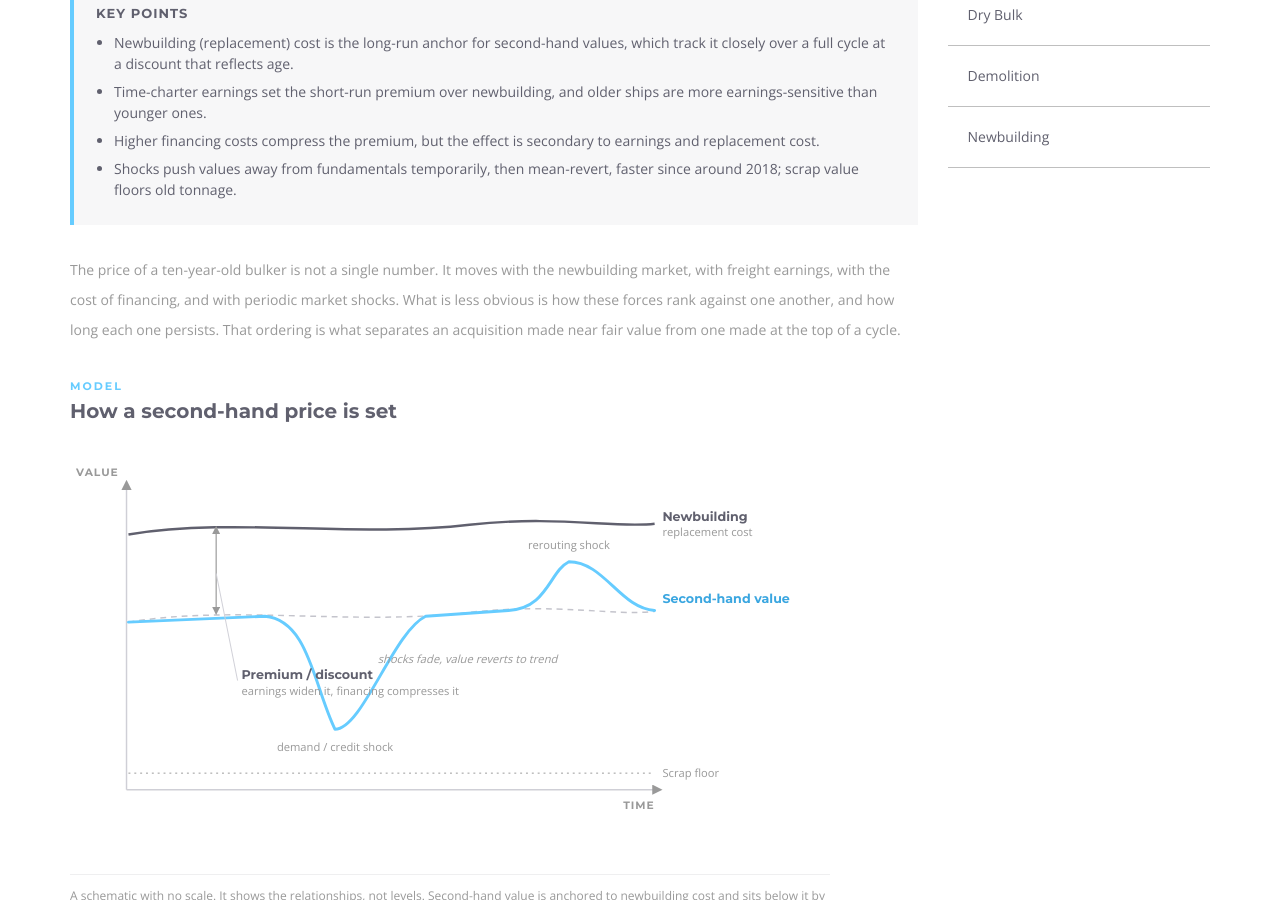
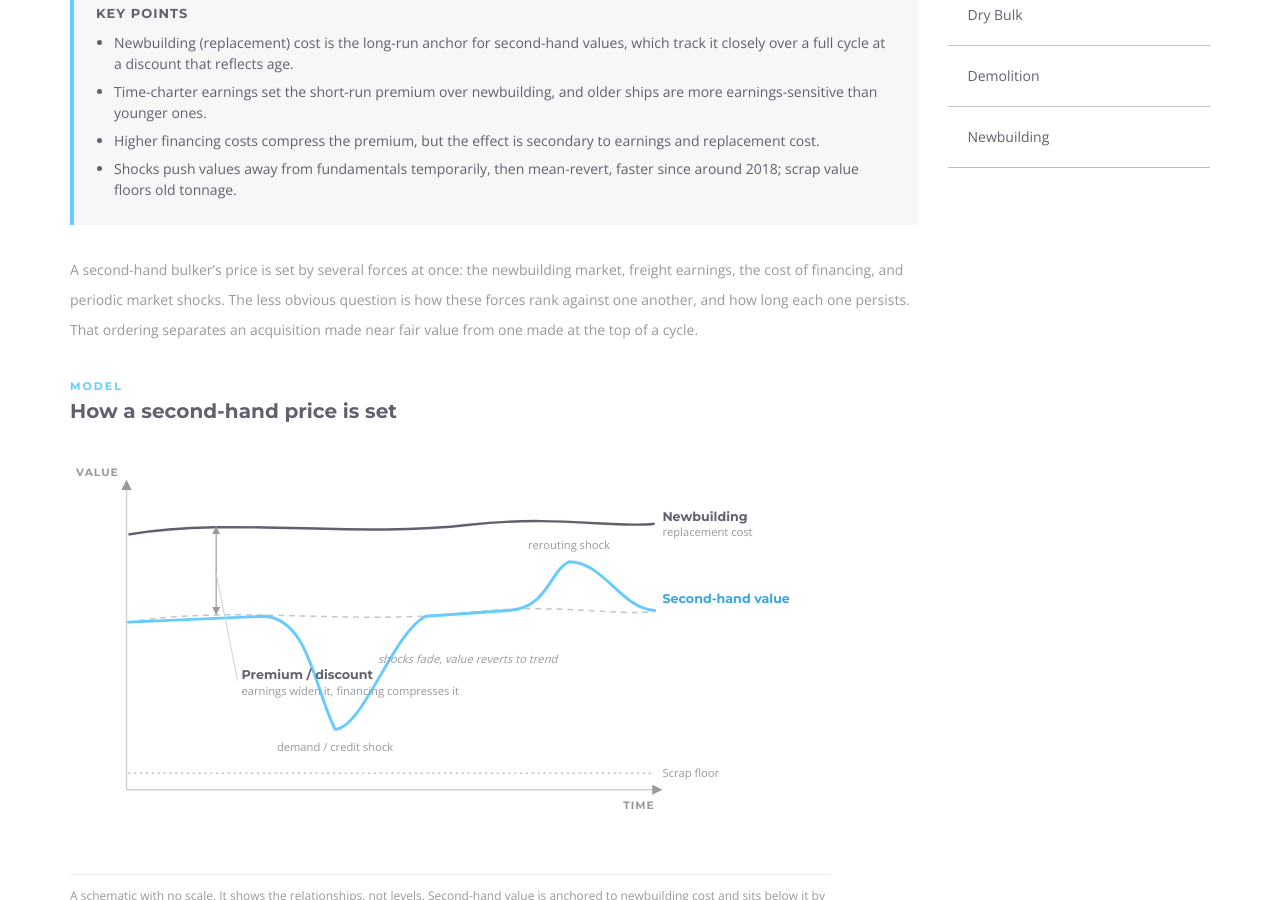
Before and after one commit to frelsea/frelsea.github.io, a Jekyll site: the page built from _posts/2026-06-22-what-drives-secondhand-dry-bulk-values.md, in a window 1280 px wide and 900 px high, scrolled down 978 px. Built offline with Jekyll 4.4.1, drawn with Linux system fonts in a browser that asks for light colours; some web fonts are replaced.

Commit message:
Replace rhetorical opener in second-hand values post with plain statement

```diff
--- a/_posts/2026-06-22-what-drives-secondhand-dry-bulk-values.md
+++ b/_posts/2026-06-22-what-drives-secondhand-dry-bulk-values.md
@@ -23,7 +23,7 @@ faq:
     a: "Shocks such as the 2008 financial crisis, COVID or the Red Sea rerouting push values away from fundamentals, but the deviations fade. Since around 2018 they have corrected faster, within months where they once took years, helped by better price transparency."
 ---
 
-The price of a ten-year-old bulker is not a single number. It moves with the newbuilding market, with freight earnings, with the cost of financing, and with periodic market shocks. What is less obvious is how these forces rank against one another, and how long each one persists. That ordering is what separates an acquisition made near fair value from one made at the top of a cycle.
+A second-hand bulker's price is set by several forces at once: the newbuilding market, freight earnings, the cost of financing, and periodic market shocks. The less obvious question is how these forces rank against one another, and how long each one persists. That ordering separates an acquisition made near fair value from one made at the top of a cycle.
 
 {% include secondhand-premium-chart.html %}
 
```
